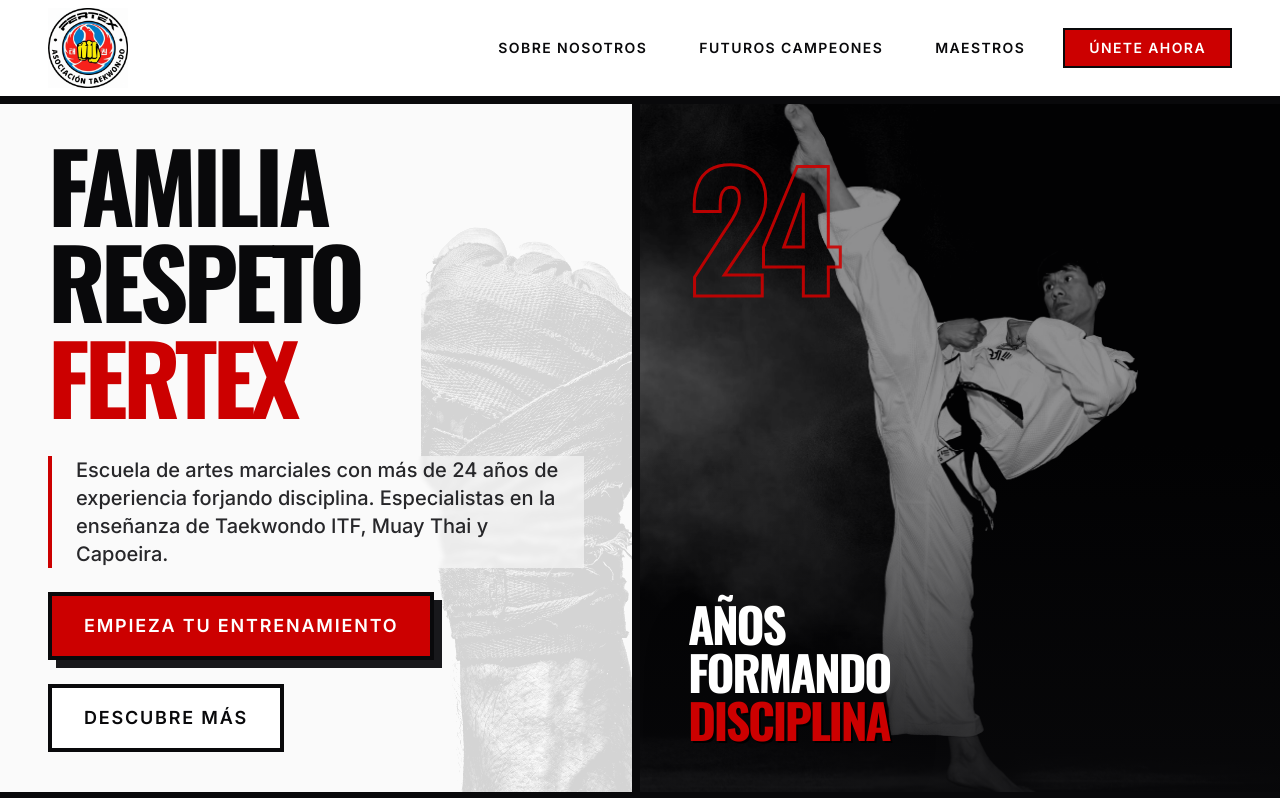
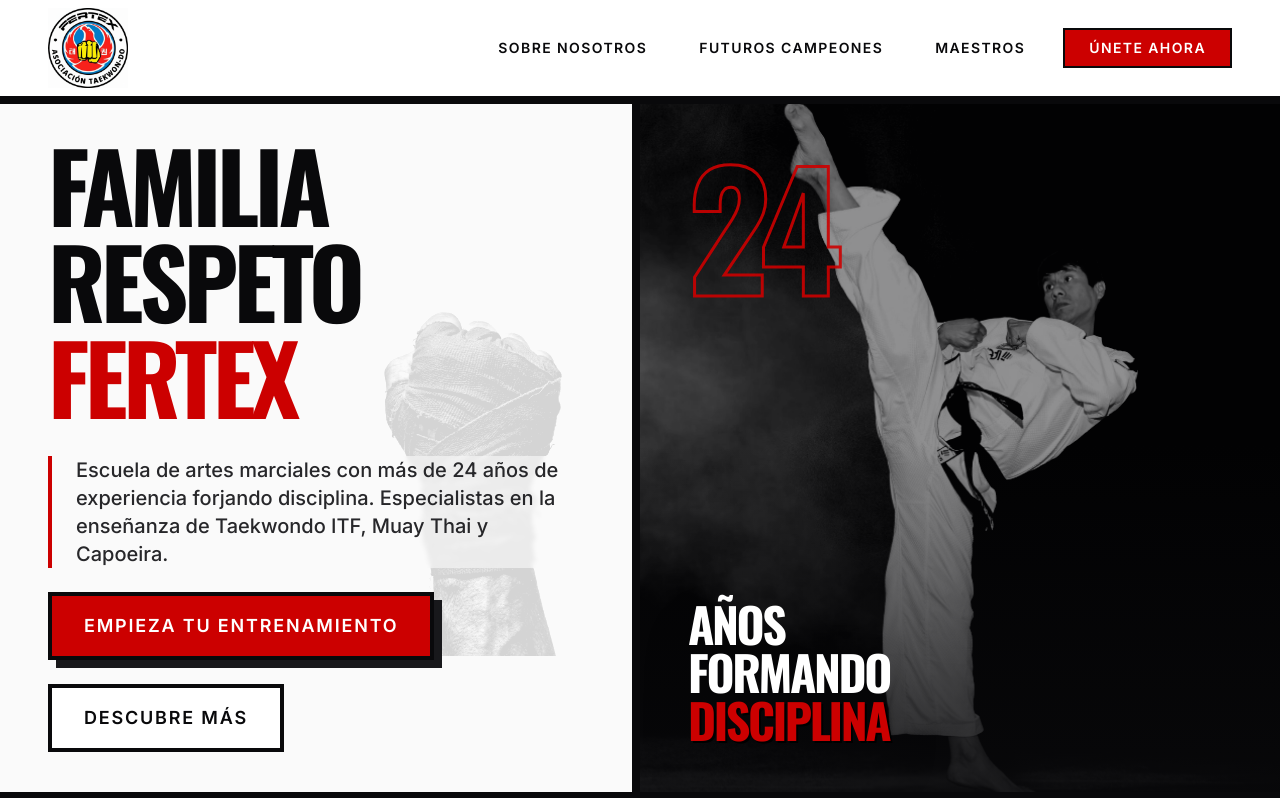
Before and after one commit to jhefferson-guerrero/fertex-web, a React (Vite) app: page / in a window 1280 px wide. Shown: the top 798 px of the page. Built offline with nearby package versions, Linux system fonts and the light colour scheme.

Commit message:
UI: Ajuste en la imagen del Hero (puño) para mostrarse completa sin recortes usando object-contain

```diff
--- a/src/components/Hero.jsx
+++ b/src/components/Hero.jsx
@@ -11,8 +11,8 @@ export default function Hero() {
       <div className="w-full lg:w-1/2 relative z-10 py-16 px-4 sm:px-6 lg:px-8 xl:px-12 lg:py-0 flex flex-col justify-center border-b-8 lg:border-b-0 lg:border-r-8 border-zinc-950 bg-zinc-50">
 
         {/* Subtle Hand Wraps image next to text */}
-        <div className="absolute right-0 top-0 h-full w-1/3 opacity-[0.15] pointer-events-none mix-blend-multiply hidden md:block">
-          <img src={imgHandWraps} alt="" className="w-full h-full object-cover grayscale contrast-150" aria-hidden="true" />
+        <div className="absolute right-0 top-0 h-full w-1/2 opacity-[0.15] pointer-events-none mix-blend-multiply hidden md:block">
+          <img src={imgHandWraps} alt="" className="w-full h-full object-contain object-right grayscale contrast-150" aria-hidden="true" />
         </div>
 
         <motion.div
```
